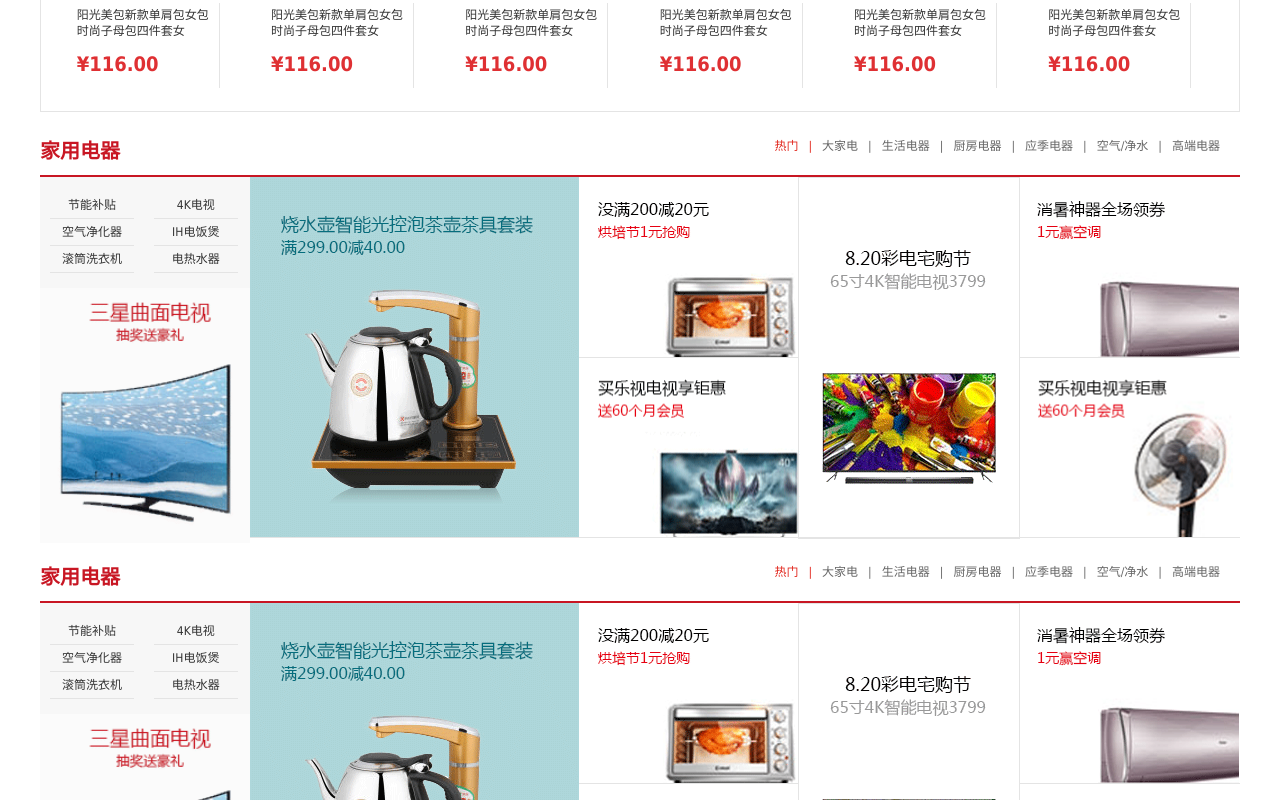
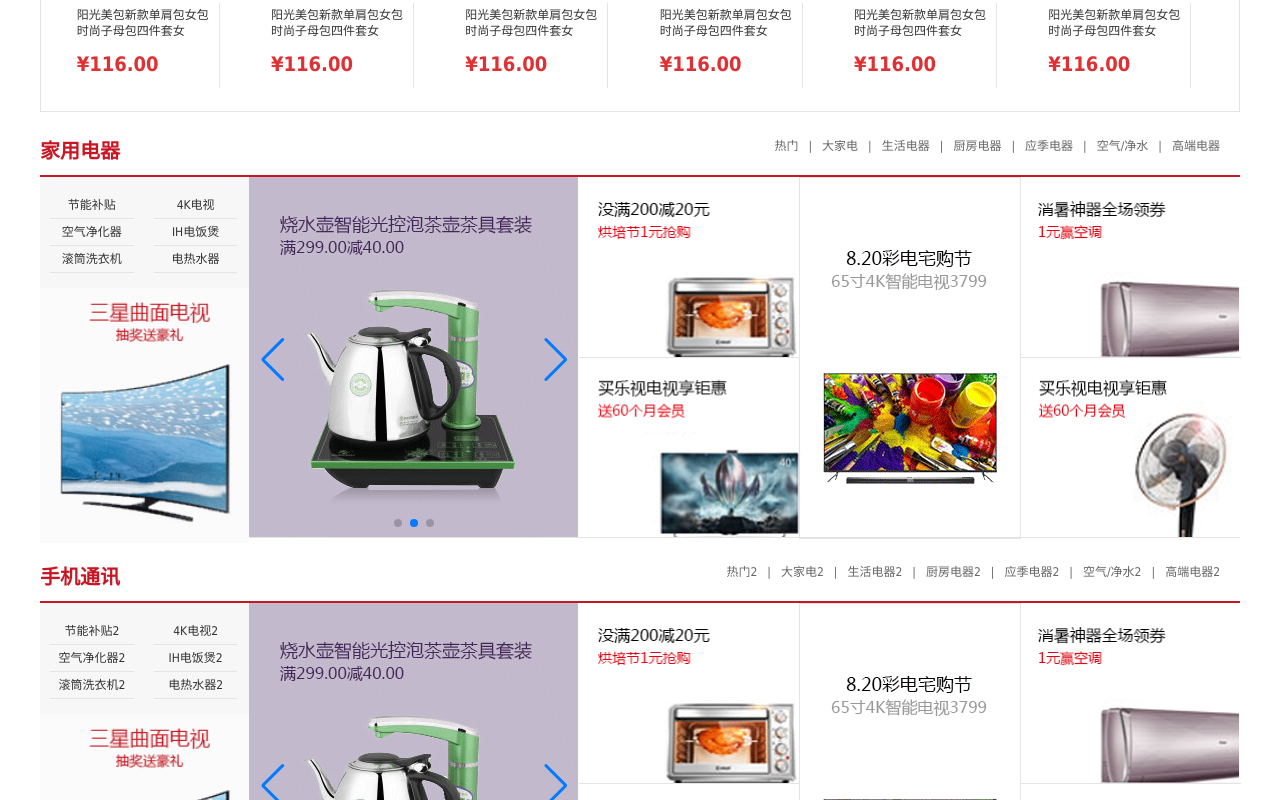
Before and after one commit to Karlezzz/ShangPingHui, a Vue app: page /#/home in a window 1280 px wide. Shown: the part 1460-2260 px from the top of the page. Built offline with nearby package versions, Linux system fonts and the light colour scheme; no server answers.

Commit message:
9.26update

```diff
--- a/package.json
+++ b/package.json
@@ -13,6 +13,7 @@
     "mock": "^0.1.1",
     "mockjs": "^1.1.0",
     "nprogress": "^0.2.0",
+    "swiper": "^5.4.5",
     "vue": "^2.6.14",
     "vue-router": "^3.6.5",
     "vuex": "^3.6.2"
--- a/src/api/index.js
+++ b/src/api/index.js
@@ -1,9 +1,8 @@
 import requests from "./request";
+import mockRequests from "./request_mock"
 
+export const reqCategoryList = () => requests.get('/product/getBaseCategoryList')
 
-export const reqCategoryList = () => {
-    return requests({
-        url: '/product/getBaseCategoryList',
-        method: 'get'
-    })
-}
+export const reqGetBannerList = () => mockRequests.get('/banner')
+
+export const reqGetFloorList = () => mockRequests.get('/floor')
--- /dev/null
+++ b/src/api/request_mock.js
@@ -0,0 +1,23 @@
+import axios from 'axios';
+import nProgress from 'nprogress';
+import 'nprogress/nprogress.css'
+
+
+const requests = axios.create({
+    baseURL: '/mock',
+    timeout: 10000,
+})
+
+requests.interceptors.request.use((config) => {
+    nProgress.start()
+    return config
+})
+
+requests.interceptors.response.use((res) => {
+    nProgress.done()
+    return res.data
+}, (error) => {
+    return Promise.reject(new Error('faile'))
+})
+
+export default requests
--- /dev/null
+++ b/src/components/Carousel/Carousel.vue
@@ -0,0 +1,53 @@
+<template>
+    <div class="swiper-container" ref="cur">
+        <div class="swiper-wrapper">
+            <div class="swiper-slide" v-for="(k,index) in list" :key="k.id">
+                <img :src="k.imgUrl" />
+            </div>
+        </div>
+        <!-- 如果需要分页器 -->
+        <div class="swiper-pagination"></div>
+
+        <!-- 如果需要导航按钮 -->
+        <div class="swiper-button-prev"></div>
+        <div class="swiper-button-next"></div>
+    </div>
+</template>
+
+<script>
+    import Swiper from 'swiper'
+    export default {
+        name: "Carousel",
+        props: ["list"],
+        watch: {
+            list: {
+                immediate: true,
+                handler() {
+                    this.$nextTick(() => {
+                        var mySwiper = new Swiper(this.$refs.cur, {
+                            autoplay: true,
+                            loop: true, // 循环模式选项
+
+                            // 如果需要分页器
+                            pagination: {
+                                el: '.swiper-pagination',
+                                clickable: true
+                            },
+
+                            // 如果需要前进后退按钮
+                            navigation: {
+                                nextEl: '.swiper-button-next',
+                                prevEl: '.swiper-button-prev',
+                            },
+                        })
+                    })
+
+                }
+            }
+        },
+    }
+</script>
+
+<style>
+
+</style>
--- a/src/main.js
+++ b/src/main.js
@@ -5,8 +5,12 @@ import router from './router/index.js'
 import TypeNav from './components/TypeNav/TypeNav.vue'
 import store from './store'
 import './mock/mockServer'
+import 'swiper/css/swiper.css'
+import Carousel from '@/components/Carousel/Carousel.vue'
 
-Vue.component('TypeNav', TypeNav)
+
+Vue.component(Carousel.name, Carousel)
+Vue.component(TypeNav.name, TypeNav)
 Vue.use(VueRouter)
 Vue.config.productionTip = false
 
--- a/src/pages/Home/Floor/Floor.vue
+++ b/src/pages/Home/Floor/Floor.vue
@@ -2,29 +2,11 @@
     <div class="floor">
         <div class="py-container">
             <div class="title clearfix">
-                <h3 class="fl">家用电器</h3>
+                <h3 class="fl">{{list.name}}</h3>
                 <div class="fr">
                     <ul class="nav-tabs clearfix">
-                        <li class="active">
-                            <a href="#tab1" data-toggle="tab">热门</a>
-                        </li>
-                        <li>
-                            <a href="#tab2" data-toggle="tab">大家电</a>
-                        </li>
-                        <li>
-                            <a href="#tab3" data-toggle="tab">生活电器</a>
-                        </li>
-                        <li>
-                            <a href="#tab4" data-toggle="tab">厨房电器</a>
-                        </li>
-                        <li>
-                            <a href="#tab5" data-toggle="tab">应季电器</a>
-                        </li>
-                        <li>
-                            <a href="#tab6" data-toggle="tab">空气/净水</a>
-                        </li>
-                        <li>
-                            <a href="#tab7" data-toggle="tab">高端电器</a>
+                        <li v-for="(k,index) in list.navList" :key="index">
+                            <a :href="k.url" data-toggle="tab">{{k.text}}</a>
                         </li>
                     </ul>
                 </div>
@@ -34,55 +16,32 @@
                     <div class="floor-1">
                         <div class="blockgary">
                             <ul class="jd-list">
-                                <li>节能补贴</li>
-                                <li>4K电视</li>
-                                <li>空气净化器</li>
-                                <li>IH电饭煲</li>
-                                <li>滚筒洗衣机</li>
-                                <li>电热水器</li>
+                                <li v-for="(k,index) in list.keywords" :key="index">{{k}}</li>
                             </ul>
-                            <img src="./images/floor-1-1.png" />
+                            <img :src="list.imgUrl" />
                         </div>
                         <div class="floorBanner">
-                            <div class="swiper-container" id="floor1Swiper">
-                                <div class="swiper-wrapper">
-                                    <div class="swiper-slide">
-                                        <img src="./images/floor-1-b01.png">
-                                    </div>
-                                    <!-- <div class="swiper-slide">
-                                        <img src="./images/floor-1-b02.png">
-                                    </div>
-                                    <div class="swiper-slide">
-                                        <img src="./images/floor-1-b03.png">
-                                    </div> -->
-                                </div>
-                                <!-- 如果需要分页器 -->
-                                <div class="swiper-pagination"></div>
-
-                                <!-- 如果需要导航按钮 -->
-                                <div class="swiper-button-prev"></div>
-                                <div class="swiper-button-next"></div>
-                            </div>
+                            <Carousel :list="list.carouselList"></Carousel>
                         </div>
                         <div class="split">
                             <span class="floor-x-line"></span>
                             <div class="floor-conver-pit">
-                                <img src="./images/floor-1-2.png" />
+                                <img :src="list.recommendList[0]" />
                             </div>
                             <div class="floor-conver-pit">
-                                <img src="./images/floor-1-3.png" />
+                                <img :src="list.recommendList[1]" />
                             </div>
                         </div>
                         <div class="split center">
-                            <img src="./images/floor-1-4.png" />
+                            <img :src="list.bigImg" />
                         </div>
                         <div class="split">
                             <span class="floor-x-line"></span>
                             <div class="floor-conver-pit">
-                                <img src="./images/floor-1-5.png" />
+                                <img :src="list.recommendList[2]" />
                             </div>
                             <div class="floor-conver-pit">
-                                <img src="./images/floor-1-6.png" />
+                                <img :src="list.recommendList[3]" />
                             </div>
                         </div>
                     </div>
@@ -93,8 +52,13 @@
 </template>
 
 <script>
+    import Carousel from '@/components/Carousel/Carousel.vue'
     export default {
-        name: 'Floor'
+        name: "Floor",
+        props: ["list"],
+        components: {
+            Carousel
+        }
     }
 </script>
 
--- a/src/pages/Home/Home.vue
+++ b/src/pages/Home/Home.vue
@@ -5,13 +5,14 @@
         <Today></Today>
         <Rank></Rank>
         <Like></Like>
-        <Floor></Floor>
-        <Floor></Floor>
+        <Floor v-for="floor in floorList" :key="floor.id" :list="floor" ></Floor>
+        <!-- <Floor></Floor> -->
         <Brand></Brand>
     </div>
 </template>
 
 <script>
+    import {mapState} from 'vuex'
     import List from './ListContainer/List.vue'
     import Today from './Today/Today.vue'
     import Rank from './Rank/Rank.vue'
@@ -27,7 +28,16 @@
             Like,
             Floor,
             Brand
-        }
+        },
+        mounted() {
+            this.$store.dispatch('getFloorList')
+        },
+        computed: {
+            ...mapState({
+                floorList: state => state.home.floorList
+            })
+        },
+
     }
 </script>
 
--- a/src/pages/Home/ListContainer/List.vue
+++ b/src/pages/Home/ListContainer/List.vue
@@ -3,28 +3,7 @@
         <div class="sortList clearfix">
             <div class="center">
                 <!--banner轮播-->
-                <div class="swiper-container" id="mySwiper">
-                    <div class="swiper-wrapper">
-                        <div class="swiper-slide">
-                            <img src="./images/banner1.jpg" />
-                        </div>
-                        <!-- <div class="swiper-slide">
-                            <img src="./images/banner2.jpg" />
-                        </div>
-                        <div class="swiper-slide">
-                            <img src="./images/banner3.jpg" />
-                        </div>
-                        <div class="swiper-slide">
-                            <img src="./images/banner4.jpg" />
-                        </div> -->
-                    </div>
-                    <!-- 如果需要分页器 -->
-                    <div class="swiper-pagination"></div>
-
-                    <!-- 如果需要导航按钮 -->
-                    <div class="swiper-button-prev"></div>
-                    <div class="swiper-button-next"></div>
-                </div>
+                <Carousel :list="bannerList"></Carousel>
             </div>
             <div class="right">
                 <div class="news">
@@ -110,8 +89,23 @@
 </template>
 
 <script>
+    import {
+        mapState
+    } from 'vuex'
+    import Carousel from '@/components/Carousel/Carousel.vue'
     export default {
-        name: "List"
+        name: "List",
+        mounted() {
+            this.$store.dispatch("getBannerList");
+        },
+        computed: {
+            ...mapState({
+                bannerList: state => state.home.bannerList
+            })
+        },
+        components: {
+            Carousel
+        }
     }
 </script>
 
--- a/src/store/home/index.js
+++ b/src/store/home/index.js
@@ -1,10 +1,18 @@
-import { reqCategoryList } from "@/api"
+import { reqCategoryList, reqGetBannerList, reqGetFloorList } from "@/api"
 const state = {
-    categoryList: []
+    categoryList: [],
+    bannerList: [],
+    floorList: []
 }
 const mutations = {
     CATEGORYLIST(state, categoryList) {
         state.categoryList = categoryList
+    },
+    BANNER(state, bannerList) {
+        state.bannerList = bannerList
+    },
+    FLOOR(state, floorList) {
+        state.floorList = floorList
     }
 }
 const actions = {
@@ -12,6 +20,20 @@ const actions = {
         let result = await reqCategoryList()
         if (result.code === 200) {
             commit('CATEGORYLIST', result.data)
+        }
+    },
+
+    async getBannerList({ commit }) {
+        let result = await reqGetBannerList()
+        if (result.code == 200) {
+            commit("BANNER", result.data)
+        }
+    },
+
+    async getFloorList({ commit }) {
+        let result = await reqGetFloorList()
+        if (result.code == 200) {
+            commit("FLOOR", result.data)
         }
     }
 }
```
Also changed, not shown: 2 other files (tests, documents, lock files or other folders).
